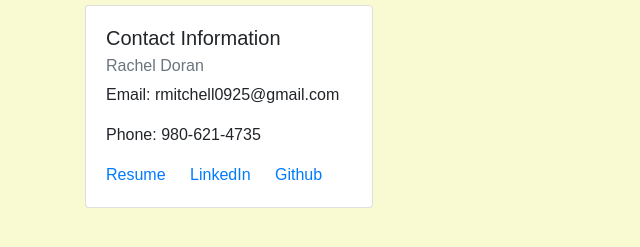
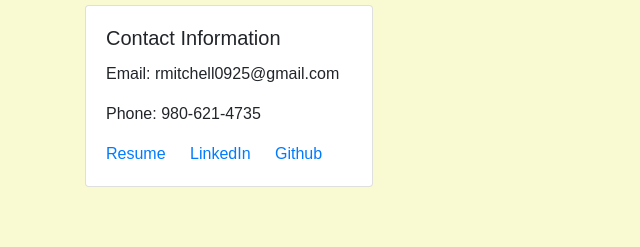
Before and after one commit to racheldoran/Bootstrap-Portfolio, a plain HTML site: page contact.html in a window 1280 px wide. Shown: the part 107-354 px from the top of the page, without its empty margins (0-640 px from the left). Drawn offline with nearby package versions, Linux system fonts and the light colour scheme.

Commit message:
fixed more contact stuff

```diff
--- a/contact.html
+++ b/contact.html
@@ -41,7 +41,6 @@
                 <div class="card" style="width: 18rem;">
                     <div class="card-body">
                       <h5 class="card-title">Contact Information</h5>
-                      <h6 class="card-subtitle mb-2 text-muted">Rachel Doran</h6>
                       <p class="card-text">Email: rmitchell0925@gmail.com</p>
                       <p class="card-text">Phone: 980-621-4735</p>
                       <a href="https://drive.google.com/open?id=1jMfAe70pryanapVaC010szURrBNseA9N" class="card-link">Resume</a>
```
